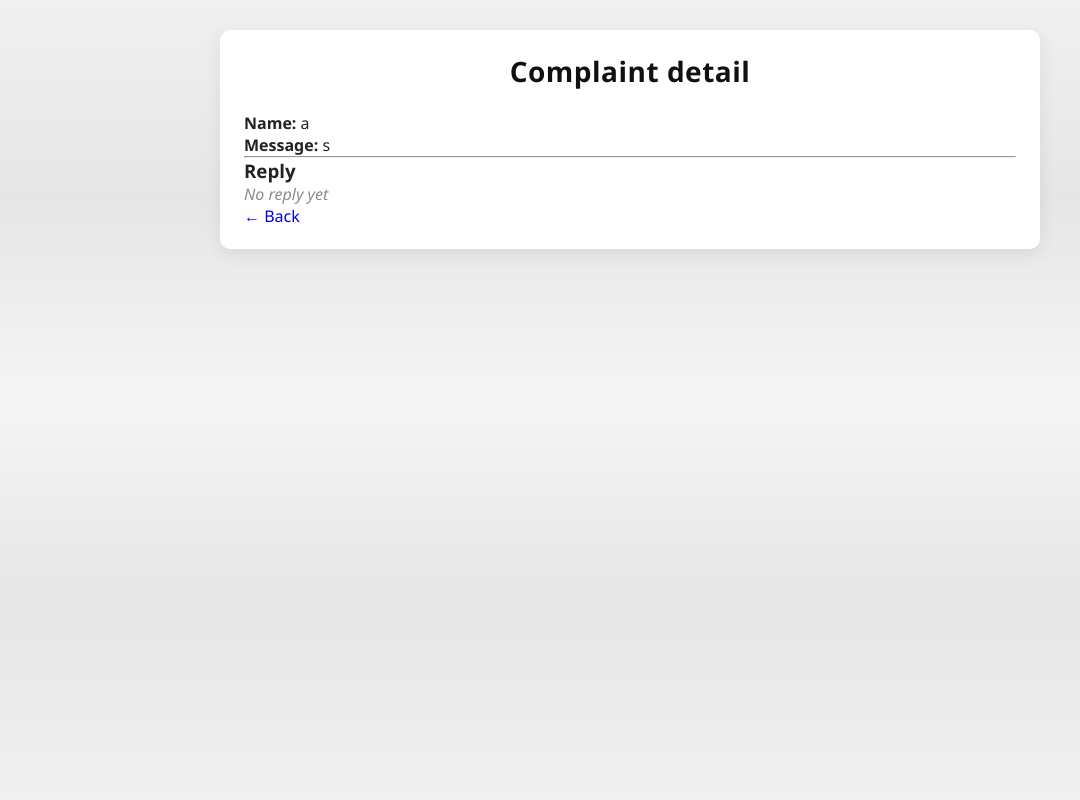
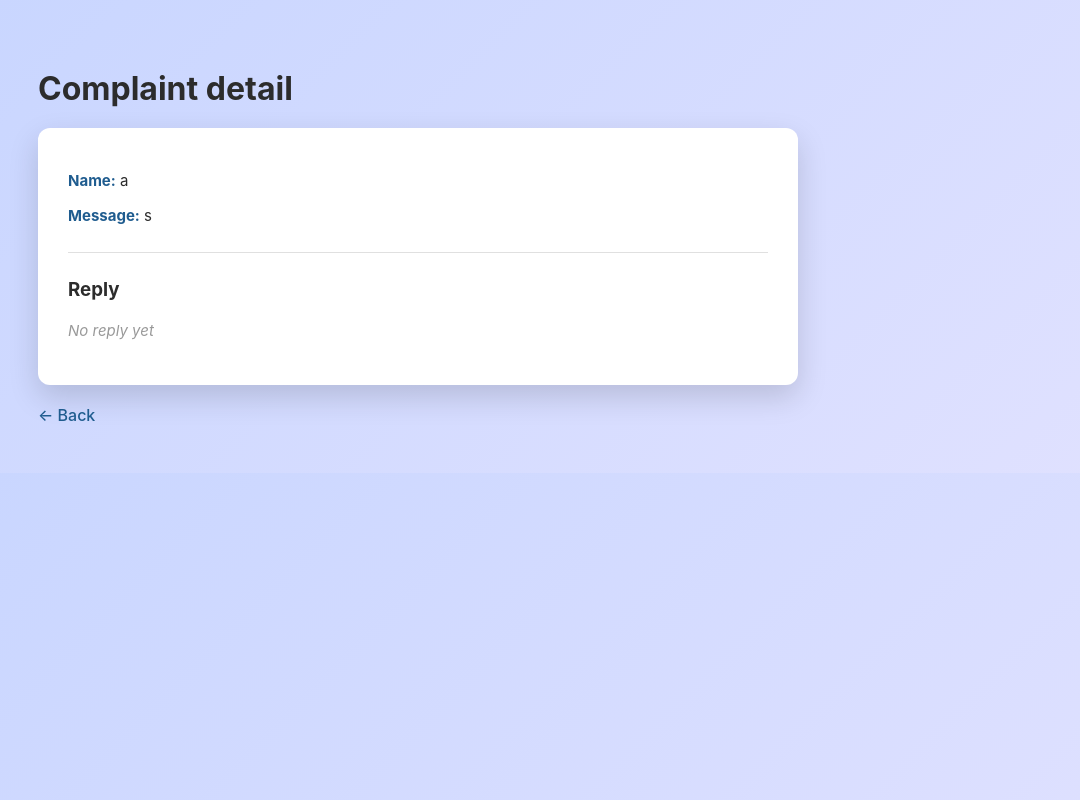
Before and after one commit to Responses4/Complaint-Feedback, a Django app: page /detail/1/ in a window 1280 px wide. Shown: the whole page, without its empty margins (10-1090 px from the left). Run offline with Django 5.2, Linux system fonts and the light colour scheme; data comes from the database, SQL or seed files in the repository.

Commit message:
Add changes

```diff
--- a/complaints/static/complaints/css/style2.css
+++ b/complaints/static/complaints/css/style2.css
@@ -1,106 +1,137 @@
-/* ===== Reset ===== */
-* {
-    margin: 0;
-    padding: 0;
-    box-sizing: border-box;
+/* ====== COMMON ====== */
+body {
+    font-family: -apple-system, BlinkMacSystemFont, "Segoe UI", Roboto, sans-serif;
+    background: linear-gradient(135deg, #c9d6ff, #e2e2ff);
+    padding: 40px;
+    color: #2c2c2c;
 }
 
-/* ===== Page background (чуть ярче) ===== */
-body {
-    font-family: "Segoe UI", Arial, sans-serif;
-    min-height: 100vh;
-    background: linear-gradient(
-        to bottom,
-        #f0f0f0 0%,
-        #e6e6e6 25%,
-        #f5f5f5 50%,
-        #e6e6e6 75%,
-        #f0f0f0 100%
-    );
-    padding: 30px;
-    color: #222;
+h1 {
+    margin-bottom: 20px;
+    font-size: 32px;
 }
 
-/* ===== Title ===== */
-h1 {
-    text-align: center;
-    margin-bottom: 22px;
-    font-size: 28px;          /* чуть меньше */
-    font-weight: 700;         /* жирнее */
-    letter-spacing: 0.5px;
-    color: #111;
-}
-
-/* ===== Main container ===== */
-.container {
-    max-width: 820px;         /* уменьшили ширину */
-    margin: 0 auto;
-    background: #ffffff;
-    padding: 22px 24px;
-    border-radius: 10px;
-    box-shadow: 0 5px 18px rgba(0, 0, 0, 0.08);
-}
-
-/* ===== Table ===== */
+/* ====== TABLE ====== */
 table {
     width: 100%;
     border-collapse: collapse;
-    margin-top: 12px;
-    font-size: 14px;          /* компактнее */
+    background: #fff;
+    border-radius: 10px;
+    overflow: hidden;
+    box-shadow: 0 12px 30px rgba(0,0,0,0.15);
 }
 
-/* ===== Table header ===== */
-thead th {
-    padding: 10px;
-    background: #f2f2f2;
-    font-weight: 600;
-    color: #333;
-    border: 1px solid #d0d0d0;   /* сетка */
+thead {
+    background: #1f5c8f;
+    color: #fff;
 }
 
-/* ===== Table body ===== */
-tbody td {
-    padding: 9px 10px;
-    border: 1px solid #dcdcdc;   /* сетка */
-    color: #444;
+thead th {
+    padding: 14px 12px;
+    font-weight: 600;
+    text-align: left;
+    font-size: 14px;
 }
 
-/* ===== Row hover ===== */
-tbody tr:hover {
-    background: #f4f4f4;
+tbody td {
+    padding: 14px 12px;
+    border-bottom: 1px solid #e6e6e6;
+    font-size: 14px;
+    vertical-align: top;
 }
 
-/* ===== Status text ===== */
-.no-file,
+tbody tr:hover {
+    background: #f4f9ff;
+}
+
+tbody tr:last-child td {
+    border-bottom: none;
+}
+
+/* ====== LINKS ====== */
+a {
+    color: #1f5c8f;
+    text-decoration: none;
+    font-weight: 500;
+}
+
+a:hover {
+    text-decoration: underline;
+}
+
+/* ====== ACTION BUTTON ====== */
+td a[href*="reply"] {
+    display: inline-block;
+    padding: 6px 14px;
+    background: #1f5c8f;
+    color: #fff;
+    border-radius: 6px;
+    font-size: 13px;
+    text-decoration: none;
+}
+
+td a[href*="reply"]:hover {
+    background: #17486f;
+}
+
+/* ====== FILE LINK ====== */
+td a[target="_blank"] {
+    font-size: 13px;
+}
+
+/* ====== EMPTY STATE ====== */
+tbody td[colspan] {
+    text-align: center;
+    padding: 30px;
+    color: #777;
+}
+
+/* ================================================= */
+/* ================== DETAIL PAGE ================== */
+/* ================================================= */
+
+.card {
+    background: #fff;
+    max-width: 700px;
+    padding: 30px;
+    border-radius: 12px;
+    box-shadow: 0 12px 30px rgba(0,0,0,0.15);
+}
+
+.card p {
+    margin: 12px 0;
+    font-size: 15px;
+    line-height: 1.5;
+}
+
+.card strong {
+    color: #1f5c8f;
+}
+
+.card hr {
+    margin: 25px 0;
+    border: none;
+    height: 1px;
+    background: #e0e0e0;
+}
+
+/* ====== REPLY BLOCK ====== */
+.reply {
+    background: #f1f7ff;
+    padding: 15px;
+    border-left: 4px solid #1f5c8f;
+    border-radius: 6px;
+}
+
 .no-reply {
-    color: #8c8c8c;
+    color: #999;
     font-style: italic;
 }
 
-/* ===== Buttons ===== */
-a {
-    text-decoration: none;
+/* ====== BACK LINK ====== */
+.back-link {
+    display: inline-block;
+    margin-top: 20px;
+    color: #1f5c8f;
+    font-weight: 500;
 }
-
-.reply-btn {
-    padding: 5px 12px;
-    background: #e8e8e8;
-    color: #222;
-    border-radius: 5px;
-    border: 1px solid #c6c6c6;
-    font-size: 13px;
-    transition: background 0.2s ease, border 0.2s ease;
-}
-
-.reply-btn:hover {
-    background: #dddddd;
-    border-color: #b5b5b5;
-}
-
-/* ===== Empty state ===== */
-.empty {
-    text-align: center;
-    padding: 25px;
-    color: #777;
-    font-size: 16px;
-}
```
Also changed, not shown: 1 other file.
